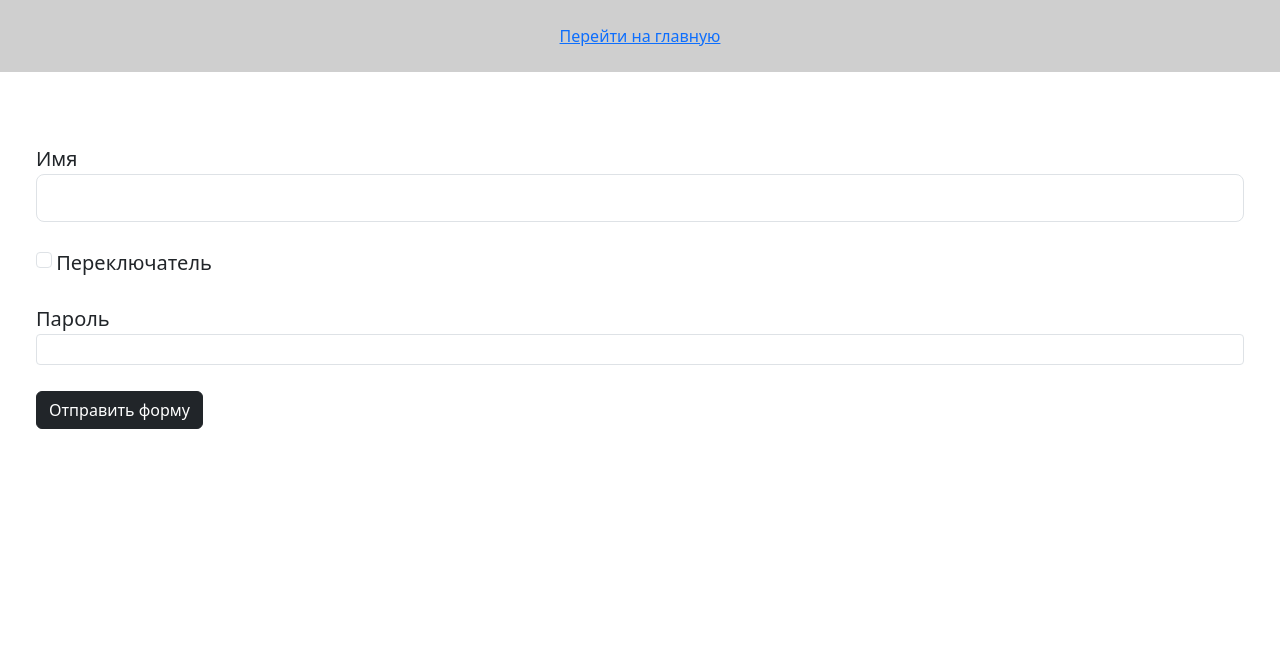
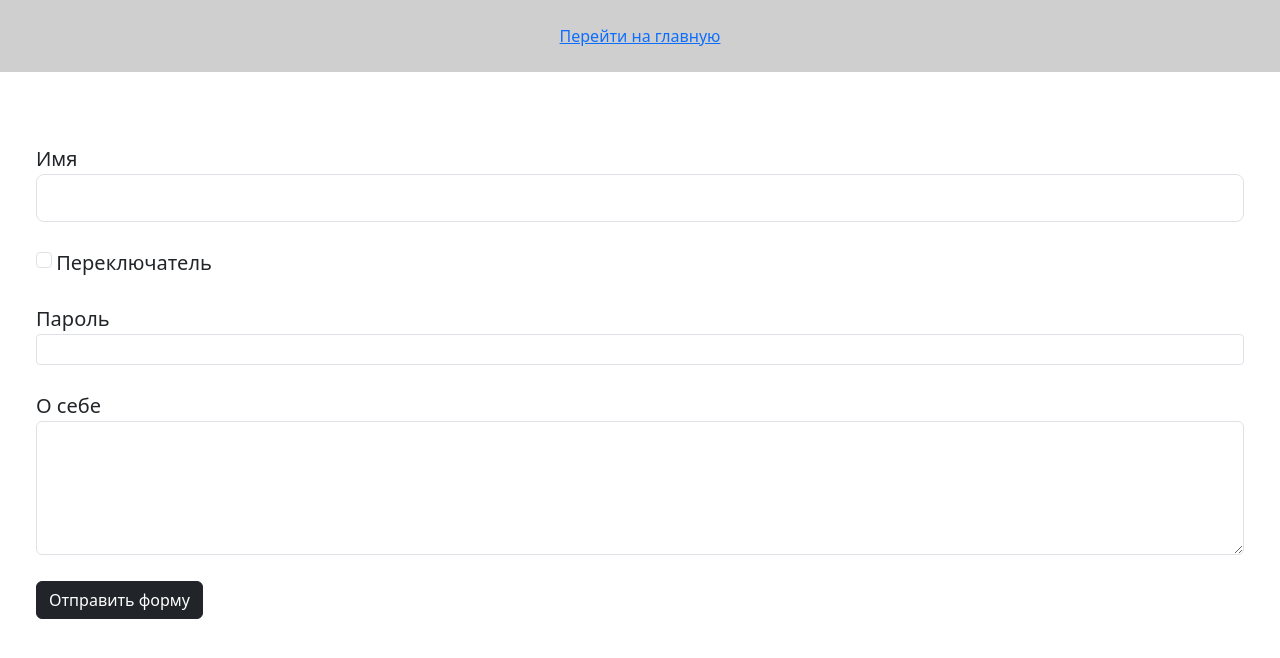
Before and after one commit to EmilAhmaBoy/bootstrap, a plain HTML site: page page.html in a window 1280 px wide. Drawn offline with nearby package versions, Linux system fonts and the light colour scheme.

Commit message:
Добавлено поле "О себе" с помощью тега "textarea"

```diff
--- a/page.html
+++ b/page.html
@@ -29,6 +29,11 @@
                     <input id="field3" type="password" class="form-control form-control-sm">
                 </div>
 
+                <div class="block">
+                    <label for="field4" class="lead">О себе</label>
+                    <textarea id="field4" class="form-control" rows="5"></textarea>
+                </div>
+
 
                 <input type="button" value="Отправить форму" class="btn btn-dark">
             </form>
```
